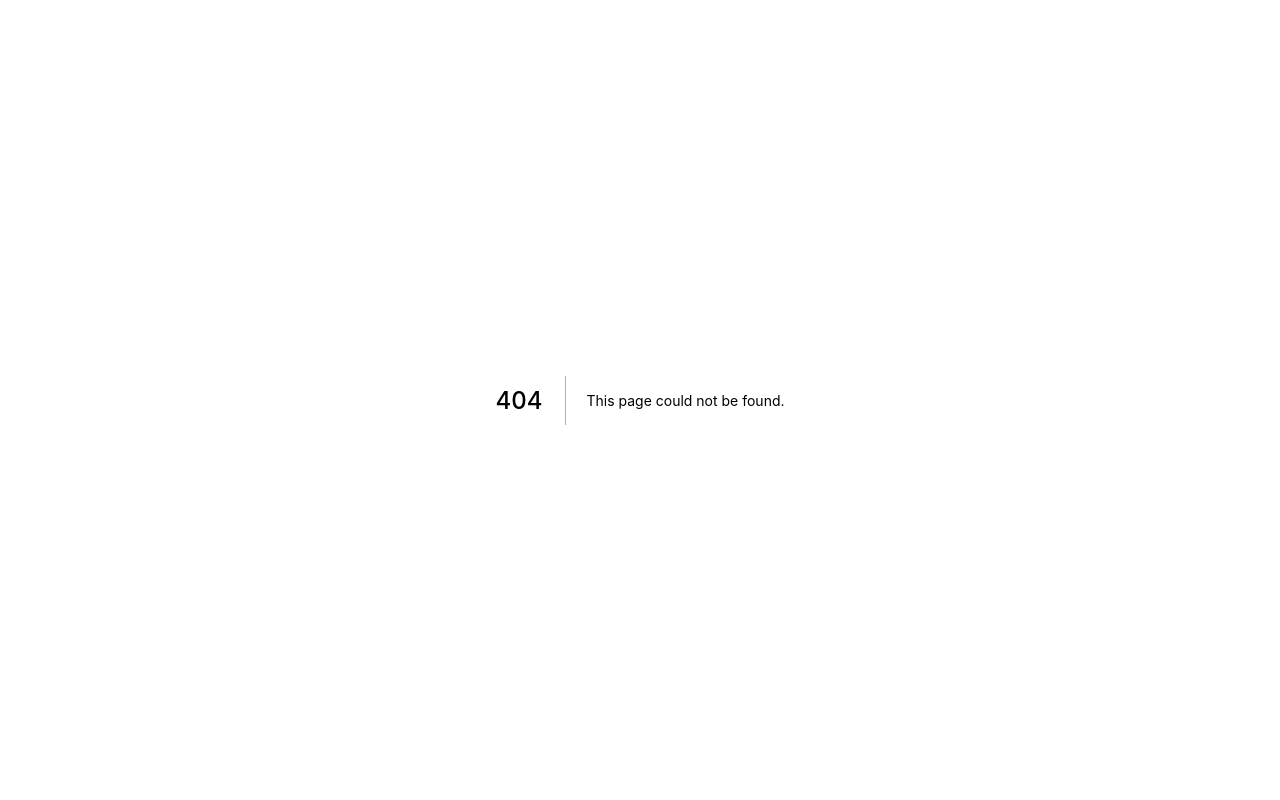
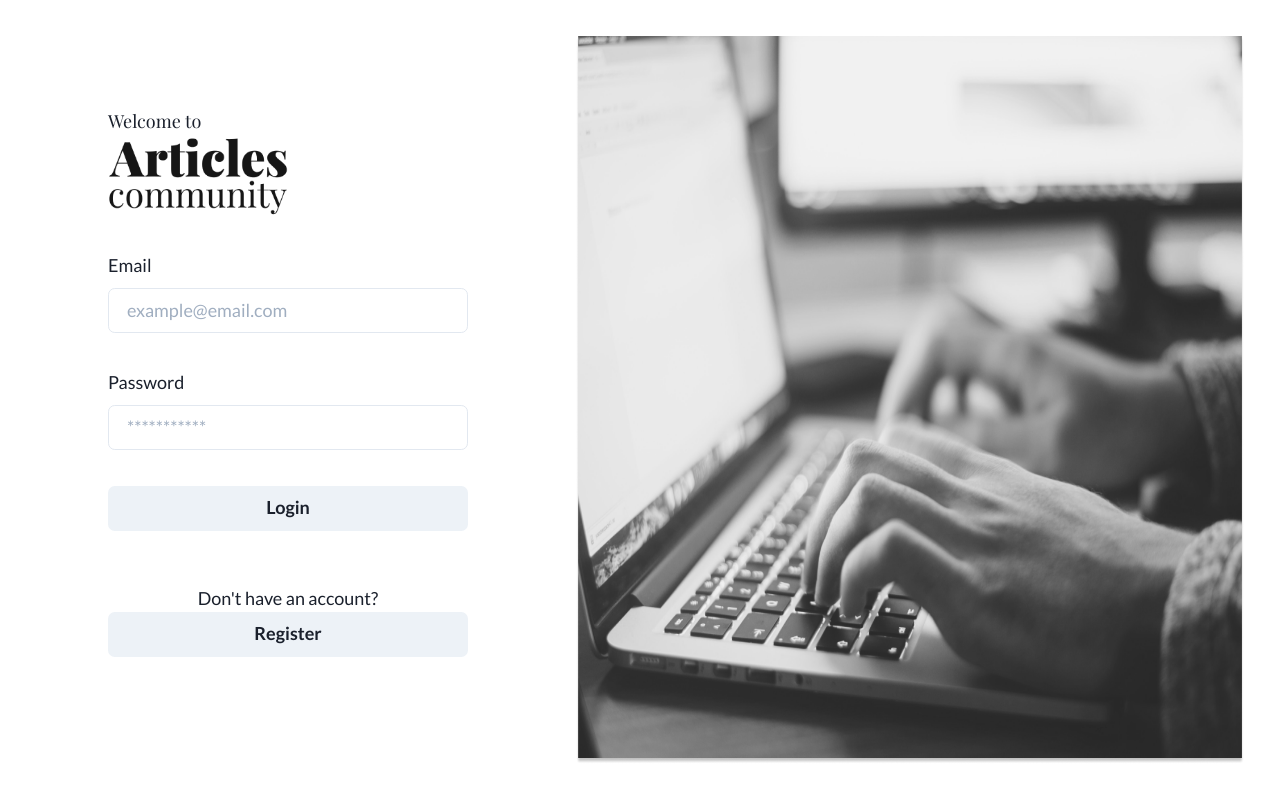
Before and after one commit to Kochiyama/articles-community-web, a Next.js app: page /login in a window 1280 px wide. Before the commit this address had no page. Built offline with nearby package versions, Linux system fonts and the light colour scheme.

Commit message:
Feat: Login screen

```diff
--- /dev/null
+++ b/src/components/molecules/InputGroup.tsx
@@ -0,0 +1,22 @@
+import {
+	FormLabel,
+	Input as ChakraInput,
+	InputProps,
+	InputGroup,
+} from '@chakra-ui/react'
+
+interface Props extends InputProps {
+	label?: string
+}
+
+export const Input = ({ label, name, ...rest }: Props) => {
+	return (
+		<InputGroup flexDir='column' w='100%'>
+			<FormLabel w='100%' htmlFor={name}>
+				{label}
+			</FormLabel>
+
+			<ChakraInput name={name} {...rest} />
+		</InputGroup>
+	)
+}
--- /dev/null
+++ b/src/components/templates/AuthTemplate.tsx
@@ -0,0 +1,23 @@
+import { Center, Container, Flex, Image } from '@chakra-ui/react'
+import { ReactNode } from 'react'
+
+interface Props {
+	children: ReactNode | ReactNode[]
+}
+
+export const AuthTemplate = ({ children }: Props) => (
+	<Flex p='2rem' h='100vh'>
+		<Center flex='1' mr='2rem' px='4rem'>
+			<Flex flexDir='column' minW='20rem'>
+				{children}
+			</Flex>
+		</Center>
+
+		<Flex flex='2'>
+			<Image
+				src='/images/glenn-carstens-peters-npxXWgQ33ZQ-unsplash.png'
+				alt='Image by Glenn Carstens Peters Unsplash'
+			/>
+		</Flex>
+	</Flex>
+)
--- /dev/null
+++ b/src/pages/login/index.tsx
@@ -0,0 +1,39 @@
+import { Text, Heading, Flex, VStack, Box } from '@chakra-ui/layout'
+import { Button, FormLabel, Image } from '@chakra-ui/react'
+import { Input } from '../../components/molecules/InputGroup'
+import { NextPage } from 'next'
+import { AuthTemplate } from '../../components/templates/AuthTemplate'
+
+const LoginPage: NextPage = () => {
+	return (
+		<AuthTemplate>
+			<Text fontFamily='Playfair Display'>Welcome to</Text>
+
+			<Image
+				src='/images/logo-complete.png'
+				alt='Articles Community'
+				w='10rem'
+			/>
+
+			<VStack spacing='2rem' py='2rem'>
+				<Input label='Email' name='email' placeholder='example@email.com' />
+
+				<Input
+					label='Password'
+					name='password'
+					type='password'
+					placeholder='***********'
+				/>
+
+				<Button isFullWidth>Login</Button>
+
+				<Box w='100%' textAlign='center' pt='1rem'>
+					<Text>Don&apos;t have an account?</Text>
+					<Button isFullWidth>Register</Button>
+				</Box>
+			</VStack>
+		</AuthTemplate>
+	)
+}
+
+export default LoginPage
```
Also changed, not shown: src/pages/auth/login/index.tsx (deleted, +0 -28 lines), src/pages/register/index.tsx (renamed from src/pages/auth/register/index.tsx).
